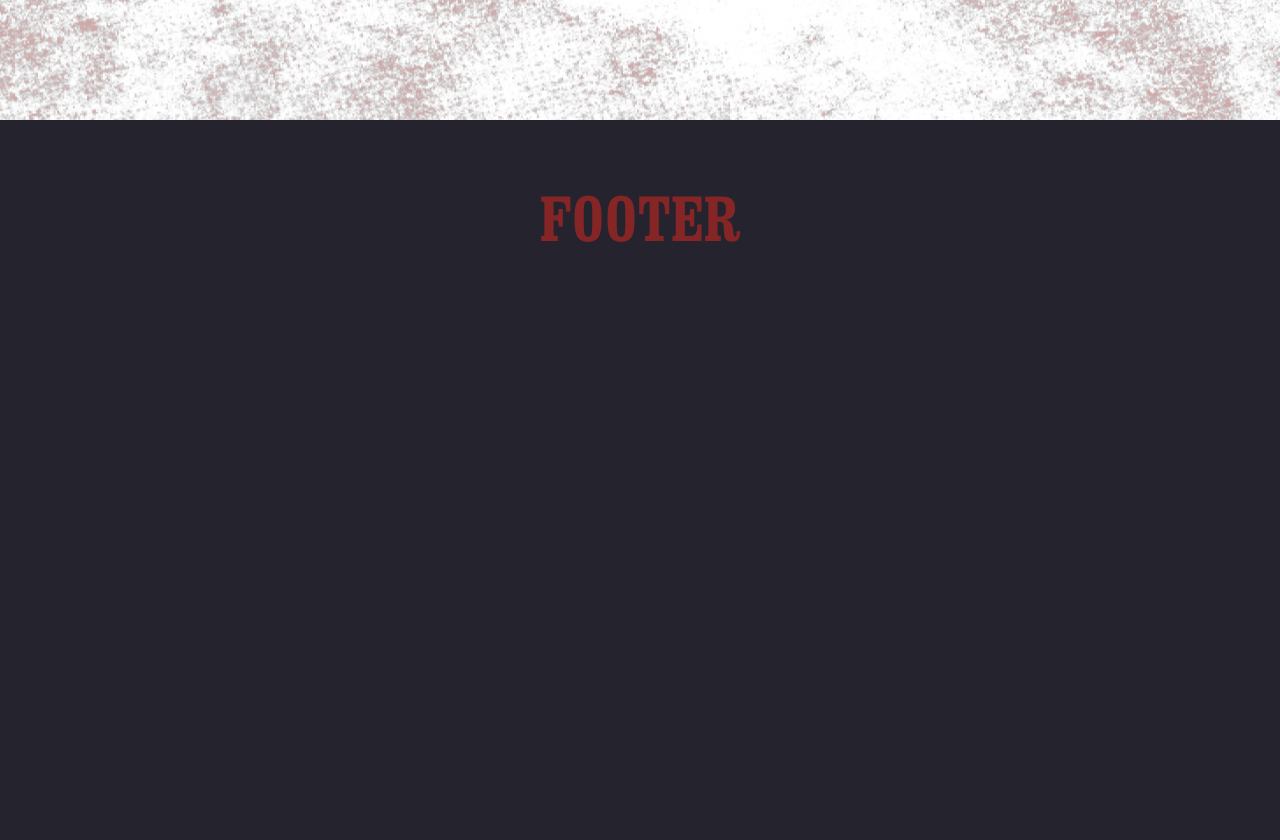
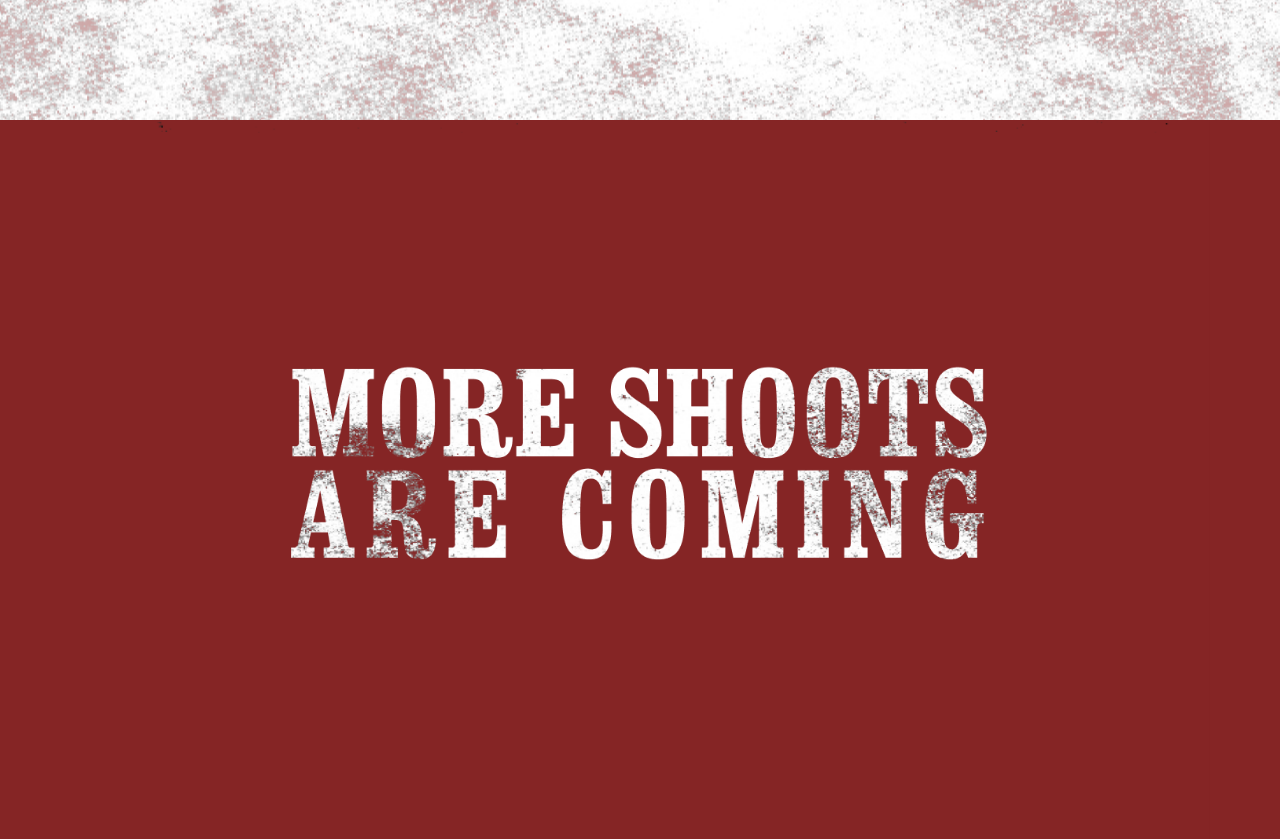
Before and after one commit to IASAStudentCouncil/mister_iasa, a website: page src/index.html in a window 1280 px wide. Shown: the part 1300-2140 px from the top of the page. Drawn offline with nearby package versions, Linux system fonts and the light colour scheme; files that its build step writes are made by us from their sources.

Commit message:
footer is done

```diff
--- a/src/partials/_footer.html
+++ b/src/partials/_footer.html
@@ -1,3 +1,9 @@
 <footer>
-    <h1>footer</h1>
+    <div class="container">
+        <div class="row">
+            <div class="shoots">
+                <img src="../img/shoots.png" alt="more shoots are coming">
+            </div>
+        </div>
+    </div>
 </footer>
--- a/src/style/_footer.scss
+++ b/src/style/_footer.scss
@@ -1,5 +1,14 @@
 footer {
 	width: 100%;
-	height: 720px;
-	background: $secondary;
+    background-color: #852525;
 }
+
+.shoots {
+    width: 100%;
+    height: 100%;
+    img {
+        width: 100%;
+        height: 100%;
+        display: block;
+    }
+}
```
Also changed, not shown: src/img/shoots.png (added).
